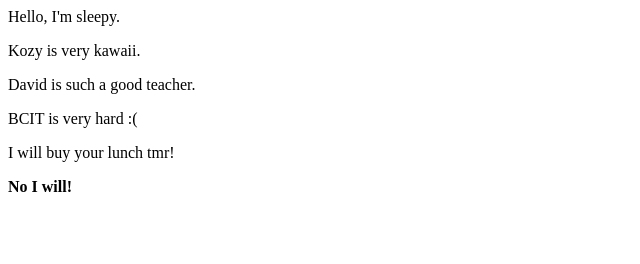
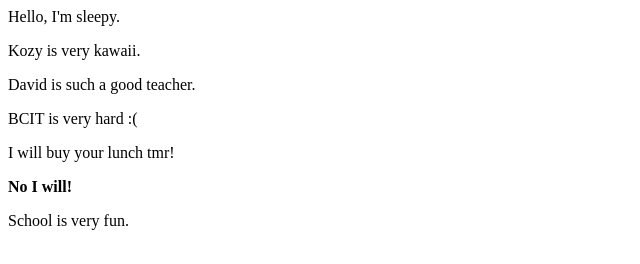
Before and after one commit to KozyTamai/test, a plain HTML site: page index.html in a window 1280 px wide. Shown: the whole page, without its empty margins (0-640 px from the left). Drawn offline with Linux system fonts and the light colour scheme.

Commit message:
added another change to index.html

```diff
--- a/index.html
+++ b/index.html
@@ -4,3 +4,5 @@
 <p>BCIT is very hard :(</p>
 <p>I will buy your lunch tmr!<p>
 <p><b>No I will!</b></p>
+
+<p>School is very fun.</p>
```
